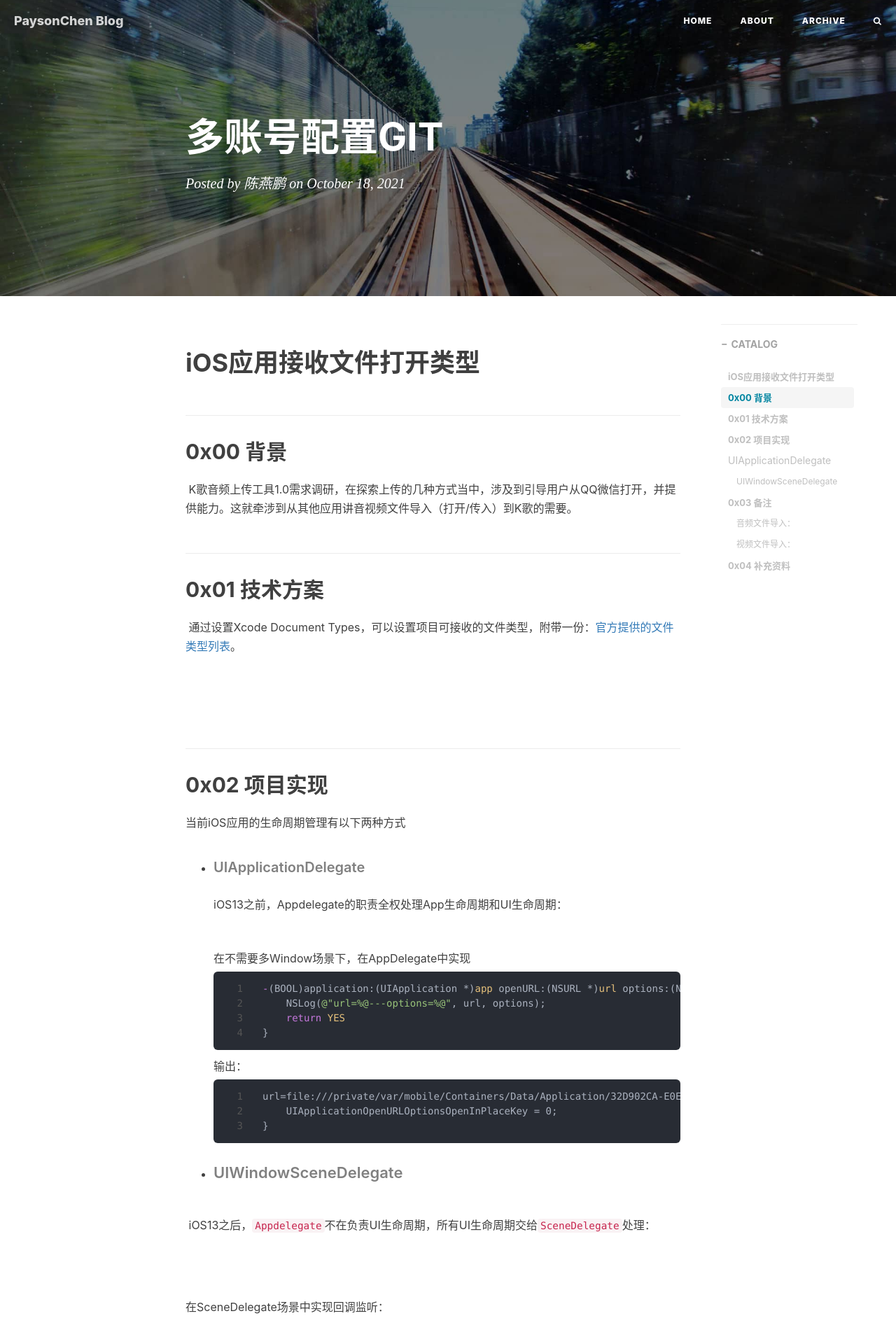
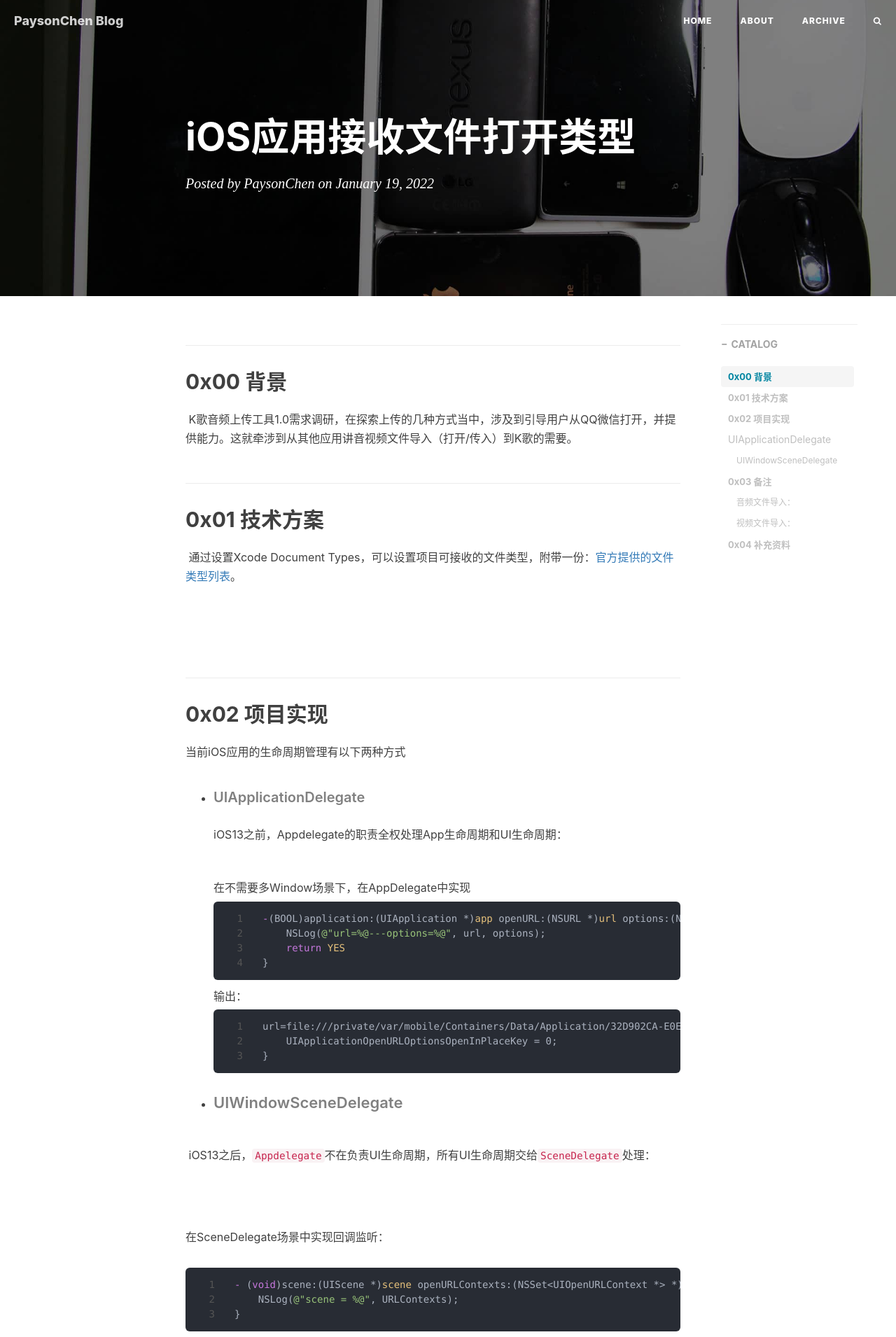
Before and after one commit to cyp6826255/payson.github.io, a Jekyll site: the page built from _posts/2022-01-19-iOS-OpenType.md, in a window 1280 px wide. Shown: the top 1910 px of the page at 70% size. Built offline with Jekyll 4.4.1, drawn with Linux system fonts in a browser that asks for light colours; nearby versions of some CDN libraries; comment, search, counter and statistics services are not loaded.

```diff
--- a/_posts/2022-01-19-iOS-OpenType.md
+++ b/_posts/2022-01-19-iOS-OpenType.md
@@ -1,18 +1,12 @@
 ---
 layout: post
-title: "多账号配置GIT"
+title: "iOS应用接收文件打开类型"
 subtitle: ""
-date: 2021-10-18
-author: "陈燕鹏"
-header-img: "img/post-bg-2015.jpg"
+date: 2022-01-19
+author: "PaysonChen"
+header-img: "img/home-bg-geek.jpg"
 tags: []
 ---
-
-
-
-# iOS应用接收文件打开类型
-
-
 
 ## 0x00 背景
 
```
Also changed, not shown: _posts/2021-06-20-new-post.md (+1 -1 lines), _posts/2021-09-13-crash.md (+1 -1 lines), _posts/2021-09-14-crash.md (+1 -1 lines), _posts/2021-10-18-git.md (+1 -1 lines).
